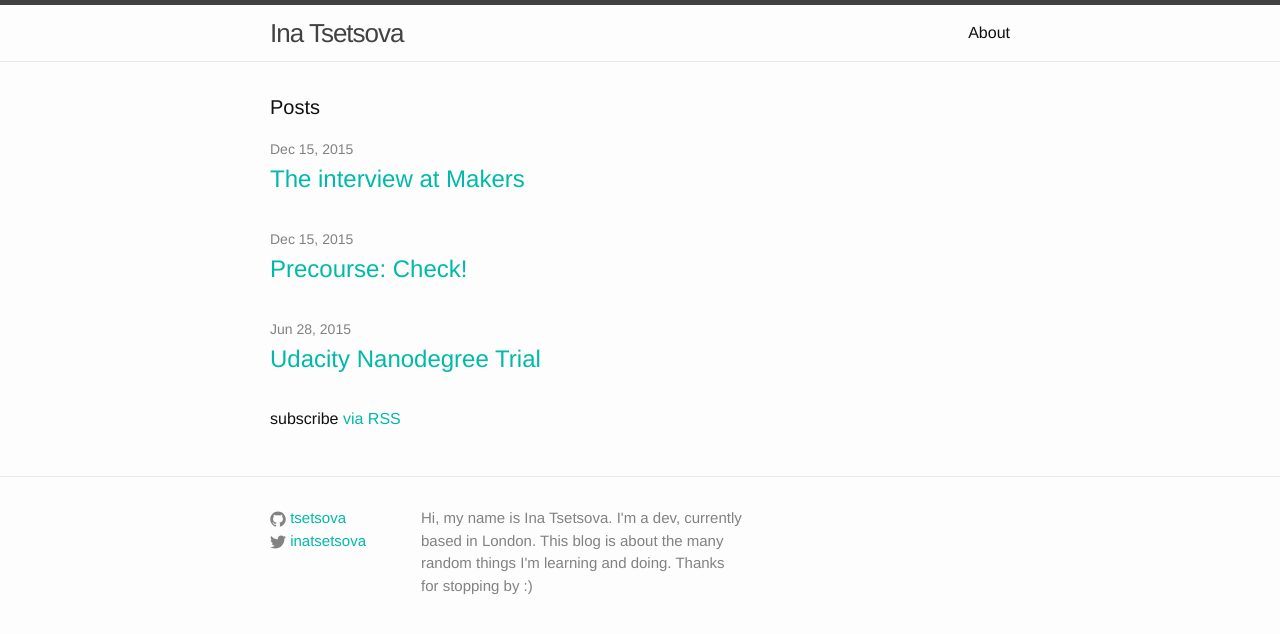
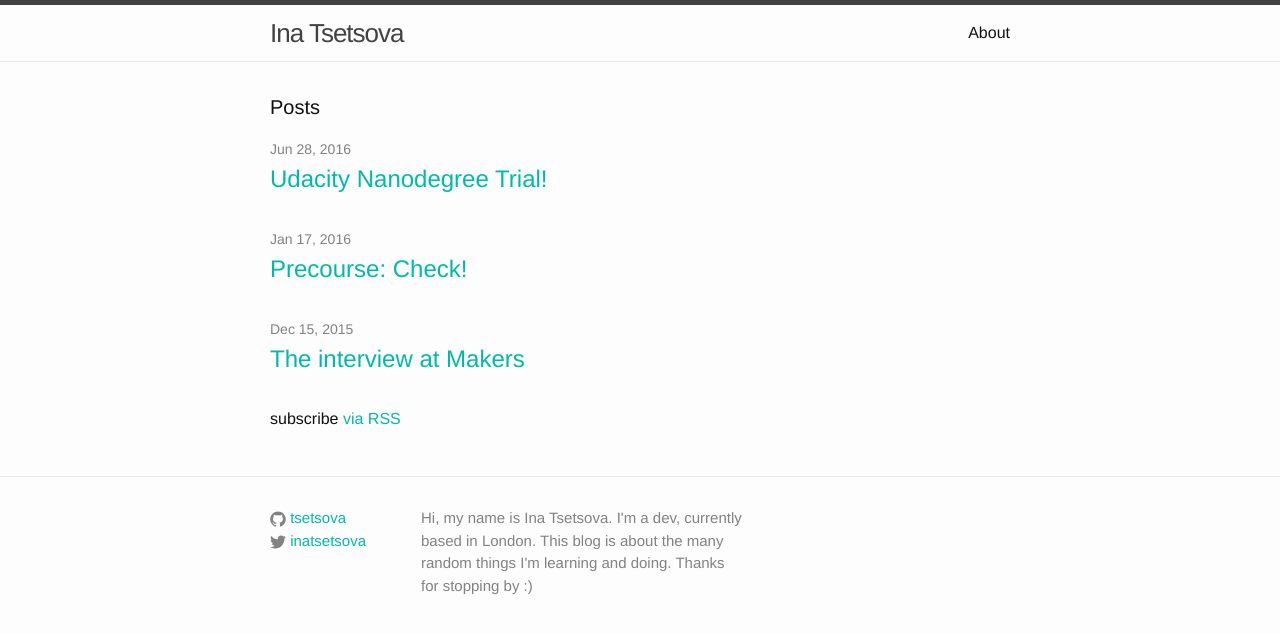
Before and after one commit to tsetsova/tsetsova.github.io, a Jekyll site: the page built from index.html, in a window 1280 px wide. Shown: the top 634 px of the page. Built offline with Jekyll 4.4.1, drawn with Linux system fonts in a browser that asks for light colours.

Commit message:
fixes dates

```diff
--- a/_posts/2016-01-17-precourse-check.markdown
+++ b/_posts/2016-01-17-precourse-check.markdown
@@ -1,7 +1,7 @@
 ---
 layout: post
 title:  "Precourse: Check!"
-date:   2015-12-15 14:10:01 +0100
+date:   2016-01-17 18:34:08 +0100
 categories: makers
 ---
 
--- a/_posts/2016-06-28-udacity-nanodegree-trial.markdown
+++ b/_posts/2016-06-28-udacity-nanodegree-trial.markdown
@@ -1,10 +1,9 @@
 ---
 layout: post
-title:  "Udacity Nanodegree Trial"
-date:   2015-06-28 17:10:10 +0100
+title:  "Udacity Nanodegree Trial!"
+date:   2016-06-28 11:29:01 +0100
 categories: udacity
 ---
-
 So I have some free time until I start at Thoughtworks, so I've signed up to a few things. One of them is a trial with Udacity - I am giving the Full Stack Web Developer degree a go to strengthen my skills and perhaps learn something new. I've heard pretty good feedback on their platform so far, and we'll see. I might end up taking the whole thing.
 
 It's been pretty crazy lately but I finally had some time and have taken a look at the course.
```
